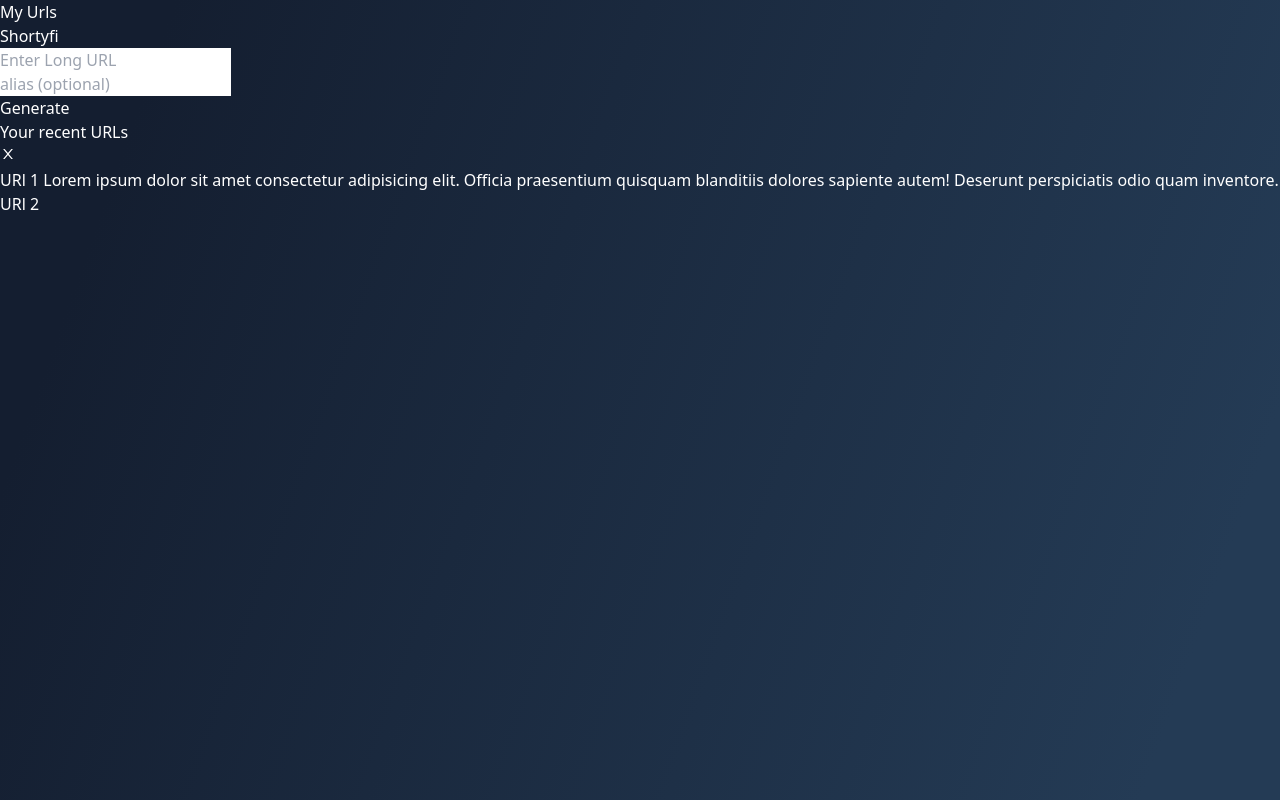
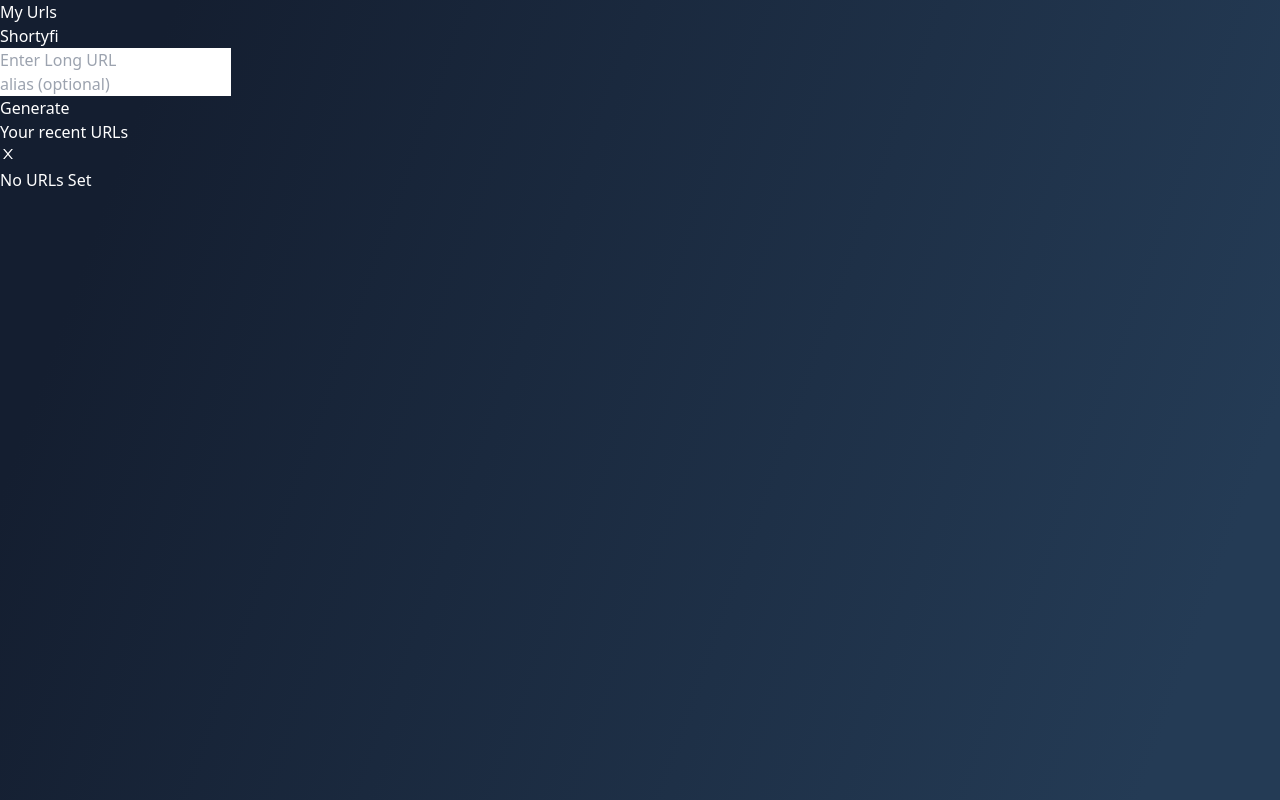
Before and after one commit to ShafiArnob/shortlyfi-url-shortener, a React (Vite) app: page / in a window 1280 px wide. Built offline with nearby package versions, Linux system fonts and the light colour scheme.

Commit message:
feat: get prev urls from the browser using cookie

```diff
--- a/src/components/Sidebar.jsx
+++ b/src/components/Sidebar.jsx
@@ -1,31 +1,50 @@
-import { useContext, useState } from "react";
+import { useContext, useEffect, useState} from "react";
 import { SIDEBAR_CONTEXT } from "../App";
 import {AiOutlineClose} from "react-icons/ai"
+import { getUrlsByUser } from "../firebase/firebaseFunctions";
 const Sidebar = () => {
   // const [click, setClicked] = useState(true);
 
   const {toggleSidebar, setToggleSidebar} = useContext(SIDEBAR_CONTEXT)
+  const [urlData, setUrlData] = useState([])
 
-
+  useEffect(()=>{
+    async function getUrlsData(){
+      const userId = document.cookie.split(';').find(c=>c.includes('user'))?.split('=')[1]
+      console.log(userId);
+      let urls
+      if(userId){
+        urls = await getUrlsByUser(userId)
+        // console.log(urls);
+        setUrlData(urls)
+      }
+    }
+    getUrlsData()
+  }, [])
   return (
     <div>
-
       <div className='relative min-w-[100vw]'>
         {/* sidebar container */}
         <div className={`${toggleSidebar? 'right-0' : '-right-96'} fixed p-4 top-0 text-white h-full bg-[#1b1c30]   transition-all duration-500 ease-out z-30 `}>
           {/* header */}
           <div className="flex justify-between items-center my-4">
-            <h2 className="text-2xl font-bold text-purple-400">Your recent URLs</h2>
+            <h2 className="text-2xl font-bold text-[#ad8fff]">Your recent URLs</h2>
             <button onClick={()=>setToggleSidebar(prev=>!prev)} className="hover:text-red-500 text-xl font-bold p-1 rounded-xl "><AiOutlineClose/></button>
           </div>
           {/* Body */}
           <div>
-            <div className="p-4 my-3 max-w-xs bg-[#252740] rounded-2xl">
-              <p className="overflow-hidden truncate">URl 1 Lorem ipsum dolor sit amet consectetur adipisicing elit. Officia praesentium quisquam blanditiis dolores sapiente autem! Deserunt perspiciatis odio quam inventore.</p>
-            </div>
-            <div className="p-4 max-w-xs bg-[#252740] rounded-2xl">
-              <p>URl 2</p>
-            </div>
+            {urlData.length==0 && <h3 className="text-xl font-bold text-red-400">No URLs Set</h3>}
+            { urlData && urlData?.map(url=>(
+                  <div key={url.id} className="p-4 my-3 max-w-xs bg-[#252740] text-gray-200 rounded-2xl">
+                    <p className="overflow-hidden truncate text-base"> Short URL: <span className="text-base font-semibold">{url.shortUrl}</span></p>
+                    <p className="overflow-hidden truncate text-xs"> Long Url: <span className="text-xs font-semibold">{url.longUrl}</span></p>
+                  </div>
+            ))
+
+            }
+            {/* <div className="p-4 my-3 max-w-xs bg-[#252740] rounded-2xl">
+              <p className="overflow-hidden truncate">Hello</p>
+            </div> */}
           </div>
         </div>
       </div>
--- a/src/firebase/firebaseFunctions.js
+++ b/src/firebase/firebaseFunctions.js
@@ -33,3 +33,15 @@
     visited: ++prevVisited
   });
 }
+
+export const getUrlsByUser = async(user) => {
+  let urls = []
+  const q = query(collection(db, "urls"), where("user", "==", user));
+  const querySnapshot = await getDocs(q);
+
+  querySnapshot.forEach((doc) => {
+    urls.push({id:doc.id, ...doc.data()})
+  });
+
+  return urls
+}
```
